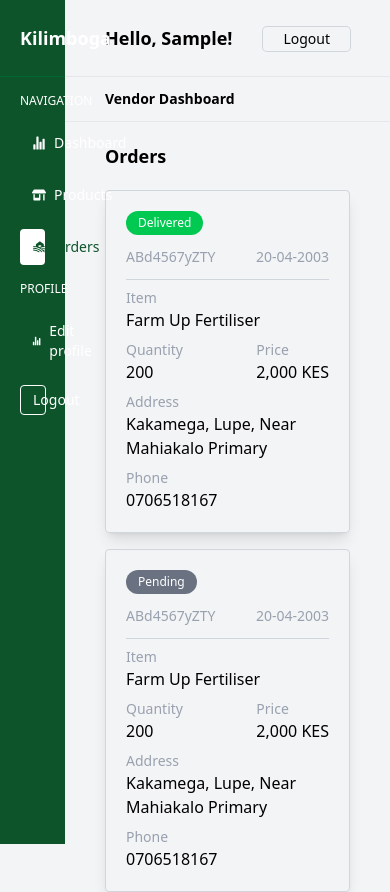
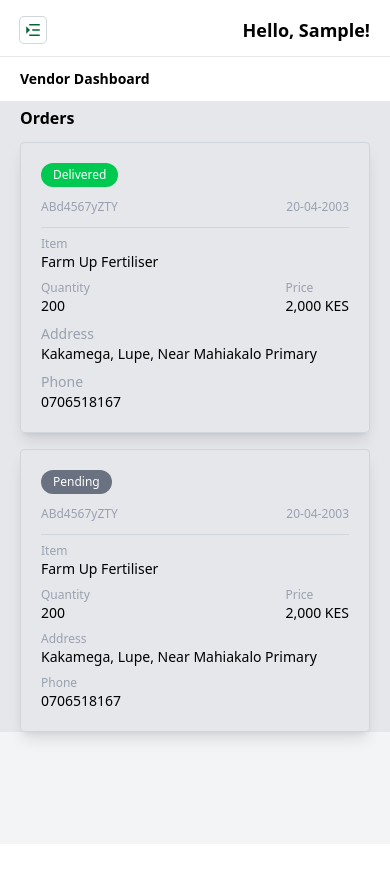
Before and after one commit to Mmust-Ihub/Kilimboga, a React (Vite) app in the folder web/: page /orders in a window 390 px wide. After the commit the page ends 844 px from the top, so only its background shows below. Built offline with nearby package versions, Linux system fonts and the light colour scheme; no server answers; sample sign-in values are in the browser's storage.

Commit message:
Update: vendor portal responsive

```diff
--- a/web/src/js/db.js
+++ b/web/src/js/db.js
@@ -104,6 +104,7 @@ class Database {
 
             const resData = await res.json();
 
+            if(resData.status == 200 || resData.status == "success" || resData.status == true){
                 sessionStorage.removeItem('token')
                 sessionStorage.removeItem('user')
                 sessionStorage.setItem('token', JSON.stringify(resData.token))
@@ -117,12 +118,18 @@ class Database {
                 }
 
                 return response
+            }else{
+                console.log(resData)
+                throw new Error(resData.message)
+            }
+
+
         } catch (err) {
             console.log(err);
 
             response = {
                 status: false,
-                message: "Login failed",
+                message: err.message || "Login failed",
             }
 
             return response;
--- a/web/src/mainComponents/Navbar.jsx
+++ b/web/src/mainComponents/Navbar.jsx
@@ -2,10 +2,13 @@ import { FaShop } from "react-icons/fa6";
 import { PiFarmFill } from "react-icons/pi";
 import { IoStatsChart } from "react-icons/io5";
 import { FaChevronRight } from "react-icons/fa";
+import { RiMenuFoldFill } from "react-icons/ri";
+import { RiMenuFold4Fill } from "react-icons/ri";
 import { useState } from "react";
 
 function Navbar({children, user, activePage}){
     const [active, setActive] = useState(activePage)
+    const [hidden, setHidden] = useState(true)
 
     function logout(){
         sessionStorage.removeItem('token')
@@ -17,8 +20,14 @@ function Navbar({children, user, activePage}){
         <>
            <div className=' bg-gray-100 flex w-full h-max' style={{minHeight: '100vh'}}>
                  {/* <Navbar user={'user'} /> */}
-                 <div className='bg-green-900 h-screen w-2/12 fixed top-0 left-0'>
-                    <h1 className='py-6 px-5 font-bold text-lg text-white text-left border-b-1 border-green-800 w-full'>Kilimboga</h1>
+                 <div className={`bg-green-900 h-screen w-12/12 lg:w-2/12 fixed top-0 left-0 transform transition-all duration-300 ease-in-out ${
+                        hidden ? '-translate-x-full lg:translate-x-0' : 'translate-x-0 '}`}
+                >
+                    <div className="flex justify-between items-center border-b-1 border-green-800">
+                        <h1 className='py-6 px-5 font-bold text-lg text-white text-left  w-full'>Kilimboga</h1>
+                        <button className='lg:hidden mr-6 my-6 text-lg text-white ring-1 ring-green-800 rounded p-1 cursor-pointer' onClick={()=>{hidden ? setHidden(false) : setHidden(true)}}><RiMenuFoldFill /></button>
+                    </div>
+
                     <h1 className='px-5 mt-4 text-white text-xs'>NAVIGATION</h1>
                     <div className={active == "dashboard" ? 'px-3 mx-5 rounded mt-4 text-sm flex items-center justify-between cursor-pointer bg-white text-green-900 py-2':
                             'px-3 mx-5 rounded mt-4 text-white text-sm flex items-center justify-between cursor-pointer hover:bg-white hover:text-green-900 py-2'}
@@ -58,21 +67,23 @@ function Navbar({children, user, activePage}){
                         </div>
                         <FaChevronRight />
                     </div>
-                    <div className='mx-5 rounded mt-2 text-white text-sm flex items-center justify-between cursor-pointer py-2' onClick={() => {window.location.href = '/orders'}}>
+                    <div className='mx-5 rounded mt-2 text-white text-sm flex items-center justify-between cursor-pointer py-2'>
                         <button className="w-full border-1 border-white text-white text-sm rounded px-3 py-1 cursor-pointer hover:bg-white hover:text-green-900" onClick={logout}>
                             Logout
                         </button>
                     </div>
                  </div>
 
-                 <div className='w-10/12 h-max ml-auto'>
-                   <div className='py-6 px-10 border-b-1 border-gray-200 w-full flex items-center justify-between'>
+                 <div className='w-12/12 lg:w-10/12 h-max lg:ml-auto bg-gray-200'>
+
+                   <div className='bg-white pt-4 pb-3 px-5 lg:py-6 lg:px-10 lg:mt-0 border-b-1 border-gray-200 w-full flex items-center justify-between'>
+                        <button className='lg:hidden text-green-800 text-lg ring-1 ring-gray-300 rounded p-1 cursor-pointer' onClick={()=>{hidden ? setHidden(false) : setHidden(true)}}><RiMenuFold4Fill /></button>
                        <h1 className='font-bold text-lg text-left'>Hello, {user.firstName}!</h1>
-                       <div>
+                       <div className="hidden lg:visible">
                            <button className='ring-1 ring-gray-300 rounded px-5 py-0.5 text-sm cursor-pointer' onClick={logout}>Logout</button>
                        </div>
                    </div>
-                   <div className='py-3 px-10 border-b-1 text-xs border-gray-200 w-full flex items-center justify-start'>
+                   <div className='bg-white py-3 px-5 lg:px-10 border-b-1 text-xs border-gray-200 w-full flex items-center justify-start'>
                        <h1 className='font-semibold text-sm text-black text-left'>Vendor Dashboard</h1>
                    </div>
 
--- a/web/src/subComponents/Orders.jsx
+++ b/web/src/subComponents/Orders.jsx
@@ -30,72 +30,67 @@ function Orders(){
     return (
         <>
         <Navbar user={user} activePage={"orders"}>
-        <div className='mx-10 flex justify-between items-center mt-5'>
-            <h1 className="font-semibold text-lg" >Orders</h1>
+        <div className='mx-5 lg:mx-10 flex justify-between items-center mt-1 lg:mt-5'>
+            <h1 className="font-semibold text-base lg:text-lg" >Orders</h1>
         </div>
-        <div className="mx-10 grid grid-cols-1 md:grid-cols-3 lg:grid-cols-5 gap-4 mt-5">
+        <div className="mx-5 lg:mx-10 grid grid-cols-1 md:grid-cols-3 lg:grid-cols-5 gap-4 mt-3 lg:mt-5">
             <div className='border-1 border-gray-300 rounded shadow-lg p-5'>
                 <p className='bg-green-500 w-max rounded-2xl px-3 py-1 text-white text-xs mb-3'>Delivered</p>
                 <div className='flex justify-between items-center border-b-1 border-gray-300 pb-3'>
-                    <h1 className='text-gray-400 text-sm'>ABd4567yZTY</h1>
-                    <h1 className='text-gray-400 text-sm'>20-04-2003</h1>
+                    <h1 className='text-gray-400 text-xs lg:text-sm'>ABd4567yZTY</h1>
+                    <h1 className='text-gray-400 text-xs lg:text-sm'>20-04-2003</h1>
                 </div>
 
-                <p className='text-gray-400 text-sm mt-2'>Item</p>
-                <p>Farm Up Fertiliser</p>
+                <p className='text-gray-400 text-xs lg:text-sm mt-2'>Item</p>
+                <p className='text-sm lg:text-base'>Farm Up Fertiliser</p>
 
                 <div className='flex justify-between'>
                     <div>
-                        <p className='text-gray-400 text-sm mt-2'>Quantity</p>
-                        <p>200</p>
+                        <p className='text-gray-400 text-xs lg:text-sm mt-2'>Quantity</p>
+                        <p className='text-sm lg:text-base'>200</p>
                     </div>
 
                     <div>
-                        <p className='text-gray-400 text-sm mt-2'>Price</p>
-                        <p>2,000 KES</p>
+                        <p className='text-gray-400 text-xs lg:text-sm mt-2'>Price</p>
+                        <p className='text-sm lg:text-base'>2,000 KES</p>
                     </div>
                 </div>
 
                 <p className='text-gray-400 text-sm mt-2'>Address</p>
-                <p>Kakamega, Lupe, Near Mahiakalo Primary</p>
+                <p className='text-sm lg:text-base'>Kakamega, Lupe, Near Mahiakalo Primary</p>
 
                 <p className='text-gray-400 text-sm mt-2'>Phone</p>
-                <p>0706518167</p>
-
-                {/* <div>
-                    <button className="w-full mt-5 px-6 py-1 cursor-pointer border-1 border-green-800 text-green-800 hover:bg-green-800 hover:text-white text-sm rounded">Mark as delivered</button>
-                    <button className="w-full mt-3 px-6 py-1 cursor-pointer border-1 border-red-800 text-red-800 hover:bg-red-700 hover:text-white text-sm rounded">Cancel order</button>
-                </div> */}
+                <p className='text-sm lg:text-base'>0706518167</p>
 
             </div>
 
             <div className='border-1 border-gray-300 rounded shadow-lg p-5'>
                 <p className='bg-gray-500 w-max rounded-2xl px-3 py-1 text-white text-xs mb-3'>Pending</p>
                 <div className='flex justify-between items-center border-b-1 border-gray-300 pb-3'>
-                    <h1 className='text-gray-400 text-sm'>ABd4567yZTY</h1>
-                    <h1 className='text-gray-400 text-sm'>20-04-2003</h1>
+                    <h1 className='text-gray-400 text-xs lg:text-sm'>ABd4567yZTY</h1>
+                    <h1 className='text-gray-400 text-xs lg:text-sm'>20-04-2003</h1>
                 </div>
 
-                <p className='text-gray-400 text-sm mt-2'>Item</p>
-                <p>Farm Up Fertiliser</p>
+                <p className='text-gray-400 text-xs lg:text-sm mt-2'>Item</p>
+                <p className='text-sm lg:text-base'>Farm Up Fertiliser</p>
 
                 <div className='flex justify-between'>
                     <div>
-                        <p className='text-gray-400 text-sm mt-2'>Quantity</p>
-                        <p>200</p>
+                        <p className='text-gray-400 text-xs lg:text-sm mt-2'>Quantity</p>
+                        <p className='text-sm lg:text-base'>200</p>
                     </div>
 
                     <div>
-                        <p className='text-gray-400 text-sm mt-2'>Price</p>
-                        <p>2,000 KES</p>
+                        <p className='text-gray-400 text-xs lg:text-sm mt-2'>Price</p>
+                        <p className='text-sm lg:text-base'>2,000 KES</p>
                     </div>
                 </div>
 
-                <p className='text-gray-400 text-sm mt-2'>Address</p>
-                <p>Kakamega, Lupe, Near Mahiakalo Primary</p>
+                <p className='text-gray-400 text-xs lg:text-sm mt-2'>Address</p>
+                <p className='text-sm lg:text-base'>Kakamega, Lupe, Near Mahiakalo Primary</p>
 
-                <p className='text-gray-400 text-sm mt-2'>Phone</p>
-                <p>0706518167</p>
+                <p className='text-gray-400 text-xs lg:text-sm mt-2'>Phone</p>
+                <p className='text-sm lg:text-base'>0706518167</p>
 
             </div>
             <Toaster />
```
Also changed, not shown: web/src/mainComponents/Dashboard.jsx (+21 -21 lines), web/src/mainComponents/Login.jsx (+8 -8 lines), web/src/mainComponents/SignUp.jsx (+6 -9 lines), web/src/subComponents/EditProductForm.jsx (+11 -11 lines), web/src/subComponents/Products.jsx (+37 -28 lines). Lines whose indentation alone changed are shown as unchanged.
